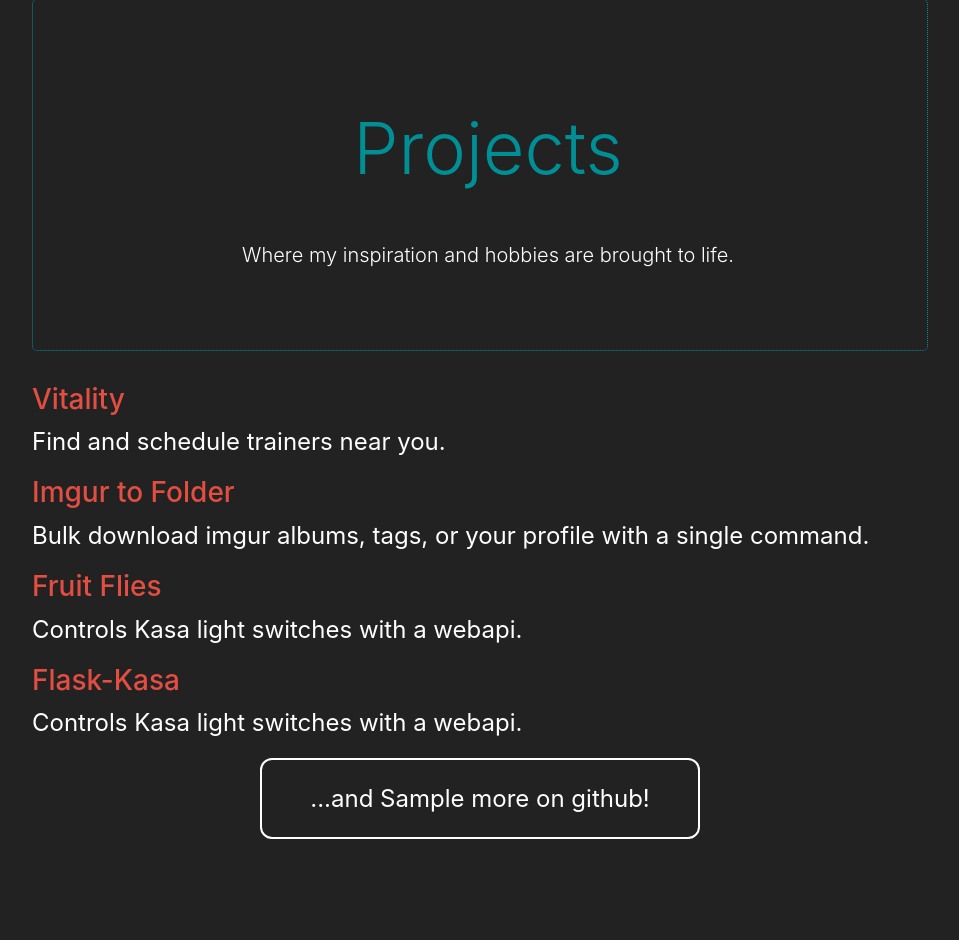
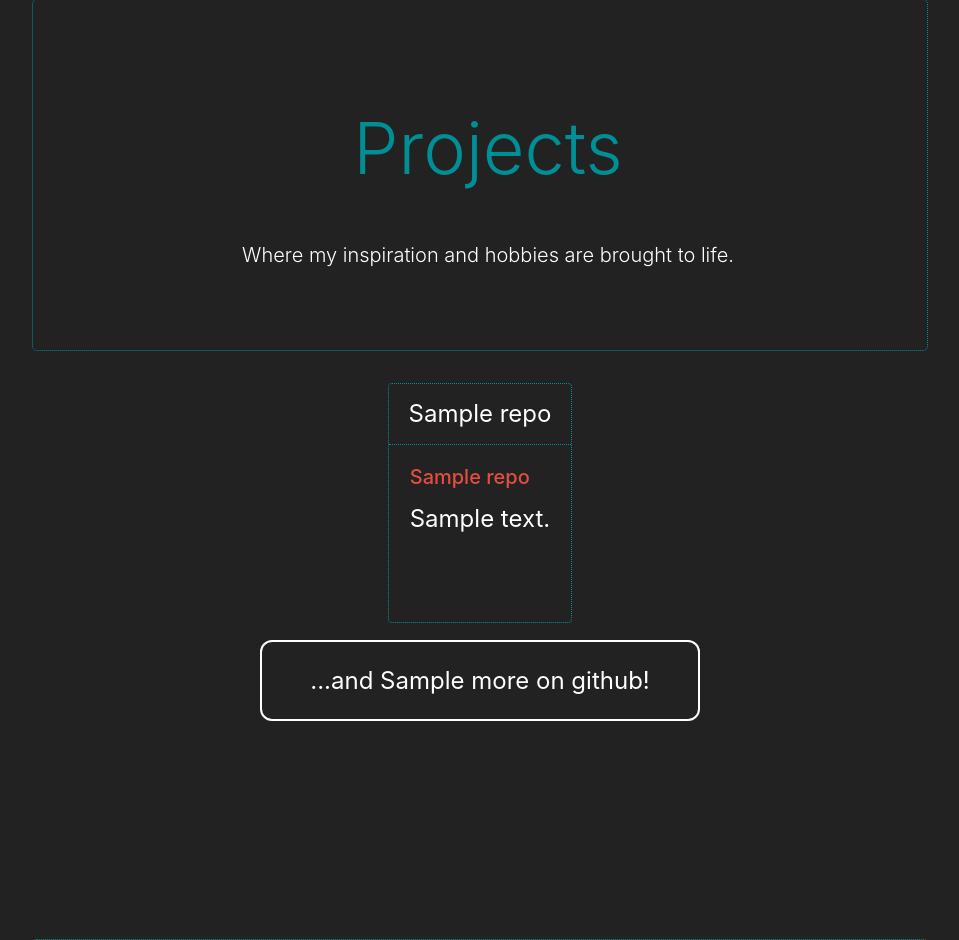
Before and after one commit to santosderek/website, a Flask app: template website/templates/home.html in a window 1280 px wide. Shown: the part 3076-4016 px from the top of the page, without its empty margins (160-1119 px from the left). Run offline with Flask 2, Linux system fonts and the light colour scheme; the template is opened without the code that fills it: most values are stand-ins (such as "Sample title", 1, 10 or a date in 2020); some libraries are stand-ins or nearby versions.

Commit message:
Added repo json so that it can automatically get formatting.

```diff
--- a/website/__init__.py
+++ b/website/__init__.py
@@ -14,7 +14,7 @@ class GithubRequestError(Exception):
     pass
 
 
-def get_github_repos():
+def get_github_user():
     """Requests from the GITHUB API my user data and returns as JSON(Dict)"""
     returned_value = requests.get(GITHUB_USER_URL)
 
@@ -24,16 +24,9 @@ def get_github_repos():
     return returned_value.json()
 
 
-def get_career_json():
-    """ Get the career JSON file that holds all information of my career."""
-    with open('website/resources/career.json', 'r') as current_file:
-        data = json.loads(current_file.read())
-        return data
-
-
-def get_education_json():
-    """ Get the career JSON file that holds all information of my career."""
-    with open('website/resources/education.json', 'r') as current_file:
+def get_resource_json(filename: str):
+    "Return the contents of a resource JSON file."
+    with open(f'website/resources/{filename}', 'r') as current_file:
         data = json.loads(current_file.read())
         return data
 
@@ -97,13 +90,14 @@ def create_app():
         # Get my github public info
         github_user_json = {}
         try:
-            github_user_json = get_github_repos()
+            github_user_json = get_github_user()
         except GithubRequestError as e:
             github_user_json = {}
 
         # Get career info from JSON file
-        careers = get_career_json()
-        educations = get_education_json()
+        careers = get_resource_json('career.json')
+        educations = get_resource_json('education.json')
+        repos = get_resource_json('repos.json')
 
         return render_template('home.html',
                                technologies_left=technologies_left,
@@ -112,7 +106,8 @@ def create_app():
                                tools_right=tools_right,
                                github_user_json=github_user_json,
                                careers=careers,
-                               educations=educations)
+                               educations=educations,
+                               repos=repos)
 
     @app.route('/github', methods=["GET"])
     def github():
--- a/website/static/css/base.css
+++ b/website/static/css/base.css
@@ -108,6 +108,17 @@ hr {
     color: #008F95;
 }
 
+.card {
+    background-color: rgba(0,0,0,0);
+    border: 1px dotted #008F95;
+    min-height: 10em;
+}
+
+.card-header {
+    background-color: rgba(0, 0, 0, 0);
+    border-bottom: 1px dotted #008F95;
+}
+
 .career, .education {
     padding: 2% 0%;
 }
--- a/website/templates/home.html
+++ b/website/templates/home.html
@@ -69,11 +69,9 @@
     </div>
     {% endfor %}
 
-
     <div class="jumbotron pl-5">
         <h1 class="display-4 text-center" id="skills">Skills</h1>
         <p class="lead text-center">Where my inspiration and hobbies are brought to life.</p>
-
     </div>
 
     <div class="row">
@@ -195,22 +193,17 @@
 
     </div>
     <div class="row">
-        <div class="col-sm-12">
-            <h3>Vitality</h3>
-            <p>Find and schedule trainers near you.</p>
-        </div>
-        <div class="col-sm-12">
-            <h3>Imgur to Folder</h3>
-            <p>Bulk download imgur albums, tags, or your profile with a single command.</p>
-        </div>
-        <div class="col-sm-12">
-            <h3>Fruit Flies</h3>
-            <p>Controls Kasa light switches with a webapi.</p>
-        </div>
-        <div class="col-sm-12">
-            <h3>Flask-Kasa</h3>
-            <p>Controls Kasa light switches with a webapi.</p>
-        </div>
+        {% for repo in repos %}
+        <a href="{{repo["url"]}}">
+        <div class="card mb-3" style="max-width: 18rem;">
+            <div class="card-header">{{repo['title']}}</div>
+            <div class="card-body">
+              <h5 class="card-title">{{repo['subtitle']}}</h5>
+              <p class="card-text">{{repo['description']}}</p>
+            </div>
+          </div>
+        </a>
+        {% endfor %}
 
         <div class="col-sm-12 text-center mt-4 mb-5">
             <a class="button_link" href="{{ url_for('github')}}">
```
Also changed, not shown: website/resources/repos.json (added, +27 -0 lines).
